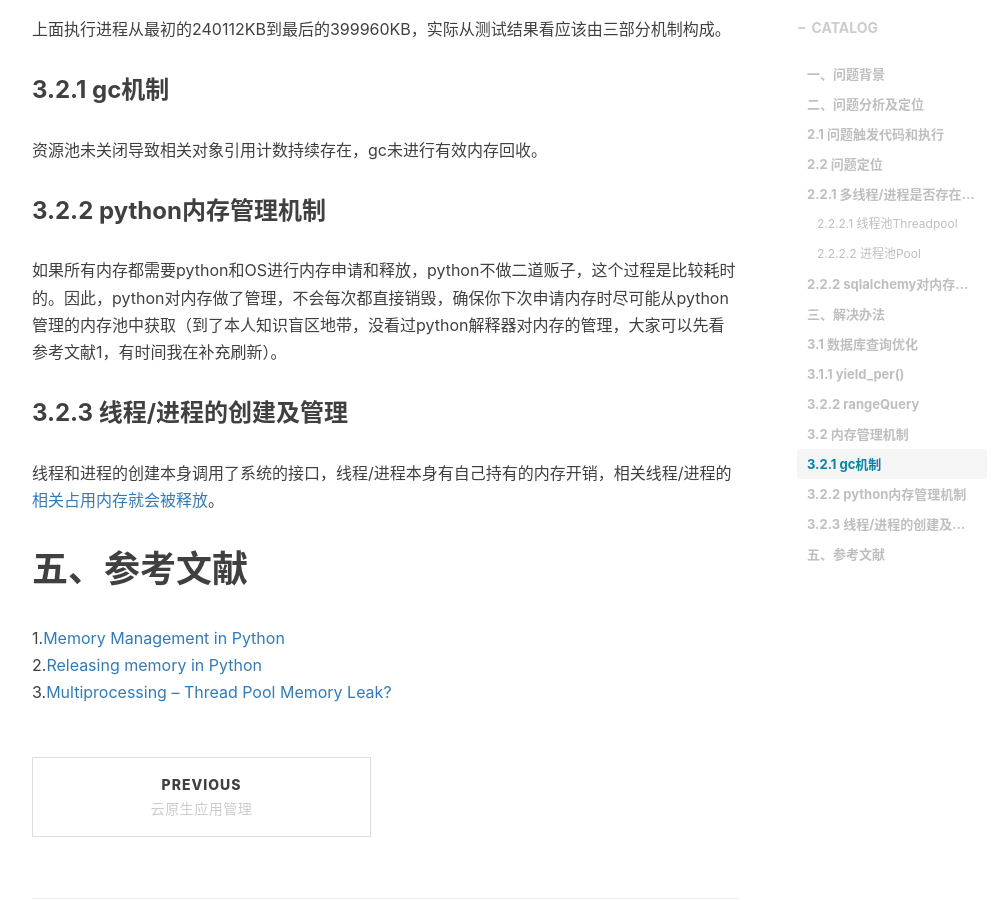
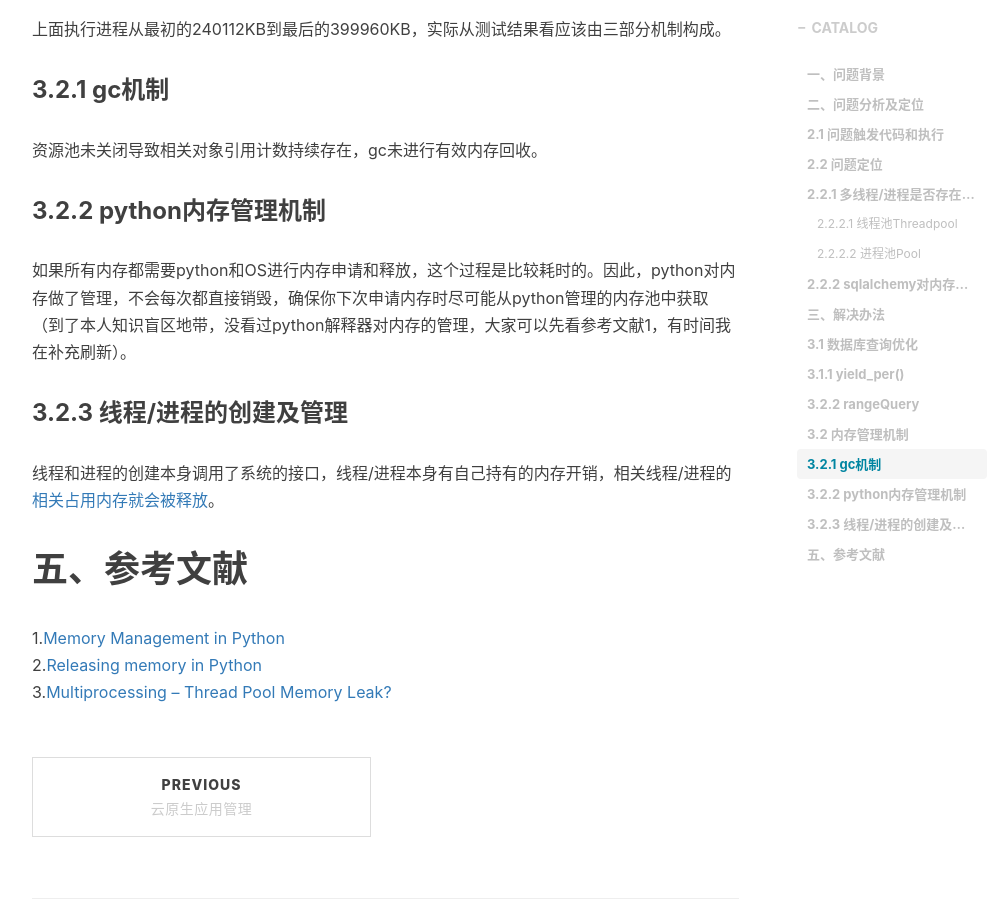
Before and after one commit to shihai1991/shihai1991.github.io, a Jekyll site: the page built from _posts/2022-09-20-multiprocessing-sqlalchemy.md, in a window 1280 px wide and 900 px high, scrolled down 6629 px. Shown: the whole window, without its empty margins (233-1238 px from the left). Built offline with Jekyll 4.4.1, drawn with Linux system fonts in a browser that asks for light colours; nearby versions of some CDN libraries; comment, search, counter and statistics services are not loaded.

Commit message:
Update 2022-09-20-multiprocessing-sqlalchemy.md

```diff
--- a/_posts/2022-09-20-multiprocessing-sqlalchemy.md
+++ b/_posts/2022-09-20-multiprocessing-sqlalchemy.md
@@ -225,7 +225,7 @@ PID USER      PR  NI    VIRT    RES    SHR S  %CPU %MEM     TIME+ COMMAND
 资源池未关闭导致相关对象引用计数持续存在，gc未进行有效内存回收。
 
 ### 3.2.2 python内存管理机制
-如果所有内存都需要python和OS进行内存申请和释放，python不做二道贩子，这个过程是比较耗时的。因此，python对内存做了管理，不会每次都直接销毁，确保你下次申请内存时尽可能从python管理的内存池中获取（到了本人知识盲区地带，没看过python解释器对内存的管理，大家可以先看参考文献1，有时间我在补充刷新）。
+如果所有内存都需要python和OS进行内存申请和释放，这个过程是比较耗时的。因此，python对内存做了管理，不会每次都直接销毁，确保你下次申请内存时尽可能从python管理的内存池中获取（到了本人知识盲区地带，没看过python解释器对内存的管理，大家可以先看参考文献1，有时间我在补充刷新）。
 
 ### 3.2.3 线程/进程的创建及管理
 线程和进程的创建本身调用了系统的接口，线程/进程本身有自己持有的内存开销，相关线程/进程的[相关占用内存就会被释放](https://docs.python.org/3/library/multiprocessing.html#multiprocessing.pool.ThreadPool)。
```
